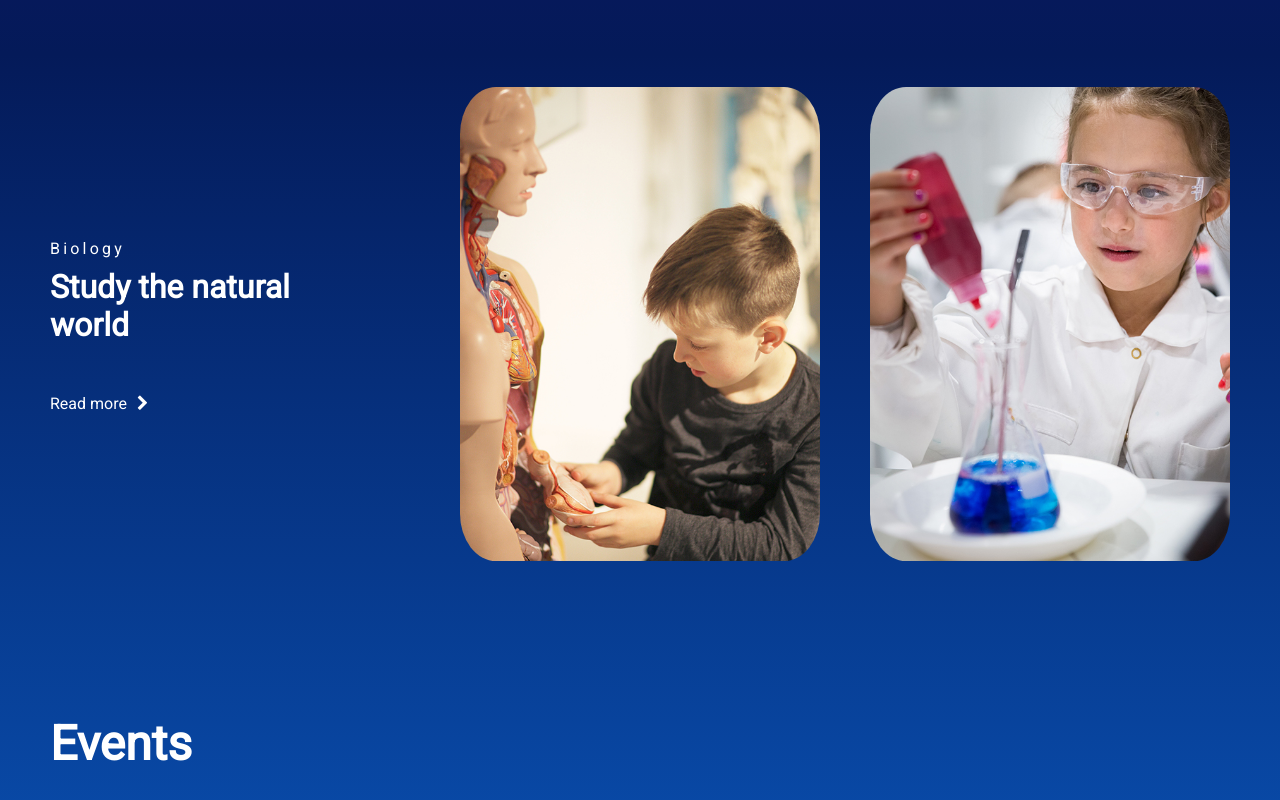
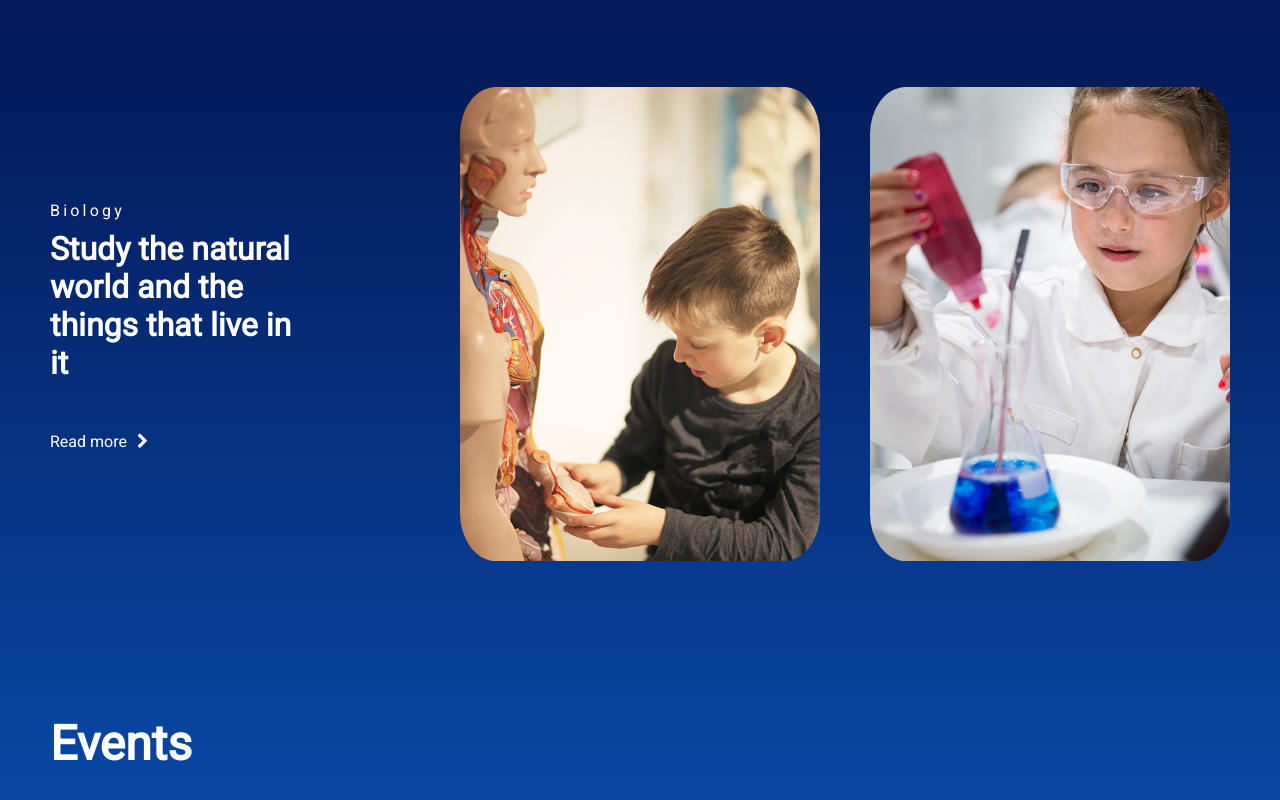
Before and after one commit to rikke-dishington/community-science-museum, a plain HTML site: page index.html in a window 1280 px wide. Shown: the part 1964-2764 px from the top of the page. Drawn offline with Linux system fonts and the light colour scheme.

Commit message:
Change text biology

```diff
--- a/index.html
+++ b/index.html
@@ -78,7 +78,7 @@
                     <div class="section2_content">
                         <div>
                             <h3>Biology</h3>
-                            <h4>Study the natural world</h4>
+                            <h4>Study the natural world and the things that live in it</h4>
                             <a href="biology.html">Read more<i class="fa fa-chevron-right"></i></a>
                         </div>
                         <div>
```
